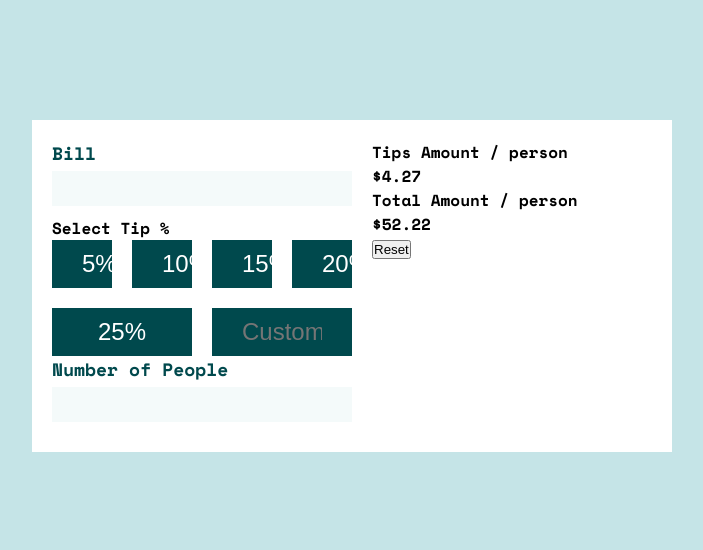
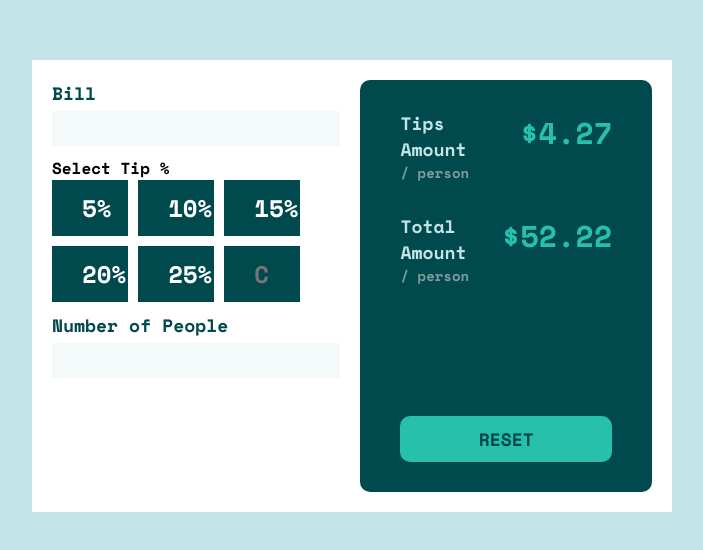
Before and after one commit to Cherryw5/webdev, a plain HTML site: page index.html in a window 1280 px wide. Shown: the part 114-664 px from the top of the page, without its empty margins (288-991 px from the left). Drawn offline with nearby package versions, Linux system fonts and the light colour scheme.

Commit message:
calculator done

```diff
--- a/index.html
+++ b/index.html
@@ -42,11 +42,17 @@
       </div>
       <div class="calculation-result">
         <div class="tips-amount calculation-amount">
-          <div class="title">Tips Amount / person</div>
+          <div class="title">
+            <div class="main-title">Tips Amount</div>
+            <div class="subtitle">/ person</div>
+          </div>
           <div class="amount">$4.27</div>
         </div>
         <div class="total-amount calculation-amount">
-          <div class="title"> Total Amount / person</div>
+          <div class="title">
+            <div class="main-title">Total Amount</div>
+            <div class="subtitle">/ person</div>
+          </div>
           <div class="amount">$52.22</div>
         </div>
         <button class="button">Reset</button>
--- a/style.css
+++ b/style.css
@@ -55,11 +55,15 @@ label, input{
     padding: 10px 20px;
     background-color: var(--color-neutral-5);
     border: none;
+    font-family: var(--primary-font);
+    color: var(--color-neutral-1);
+    font-size: var(--font-size);
+    text-align: right;
 }
 .tips-group{
     display: flex;
     flex-wrap: wrap;
-    gap: 20px;
+
 }
 
 .tips-group .button{
@@ -68,6 +72,60 @@ label, input{
     border: none;
     color: var(--color-white);
     font-size: var(--font-input-size);
-    width: calc(33.33% - 40px);
-    flex: 1;
+    width: calc(33.33% - 20px);
+    margin-right: 10px;
+    margin-bottom: 10px;
+    font-family: var(--primary-font);
 }
+.tips-group .button:hover{
+    background-color: var(--color-neutral-4);
+    color: var(--color-neutral-1);
+    cursor: pointer;
+    transition: all 0.2s;
+}
+
+.calculation-result{
+    background-color: var(--color-neutral-1);
+    padding:30px 40px;
+    width: 50%;
+    border-radius: 10px;
+    height: auto;
+    display: flex;
+    flex-direction: column;
+
+}
+.calculation-amount{
+    display: flex;
+    justify-content: space-between;
+    margin-bottom: 30px;
+}
+.main-title{
+    color: var(--color-neutral-4);
+    font-size: 18px;
+}
+.subtitle{
+    color: var(--color-neutral-3);
+    font-size: 14px;
+}
+.amount{
+    font-size: 30px;
+    color: var(--color-primary);
+}
+.calculation-result .button{
+    width: 100%;
+    padding: 10px 20px;
+    border: none;
+    background-color: var(--color-primary);
+    color: var(--color-neutral-1);
+    text-transform: uppercase;
+    font-size: 18px;
+    margin-top: 100px;
+    border-radius: 10px;
+    font-family: var(--primary-font);
+}
+.calculation-result .button:hover{
+    cursor: pointer;
+    background-color: var(--color-neutral-4);
+    transition: backgroud-color 0.2s;
+    color: var(--color-neutral-2);
+}
```
